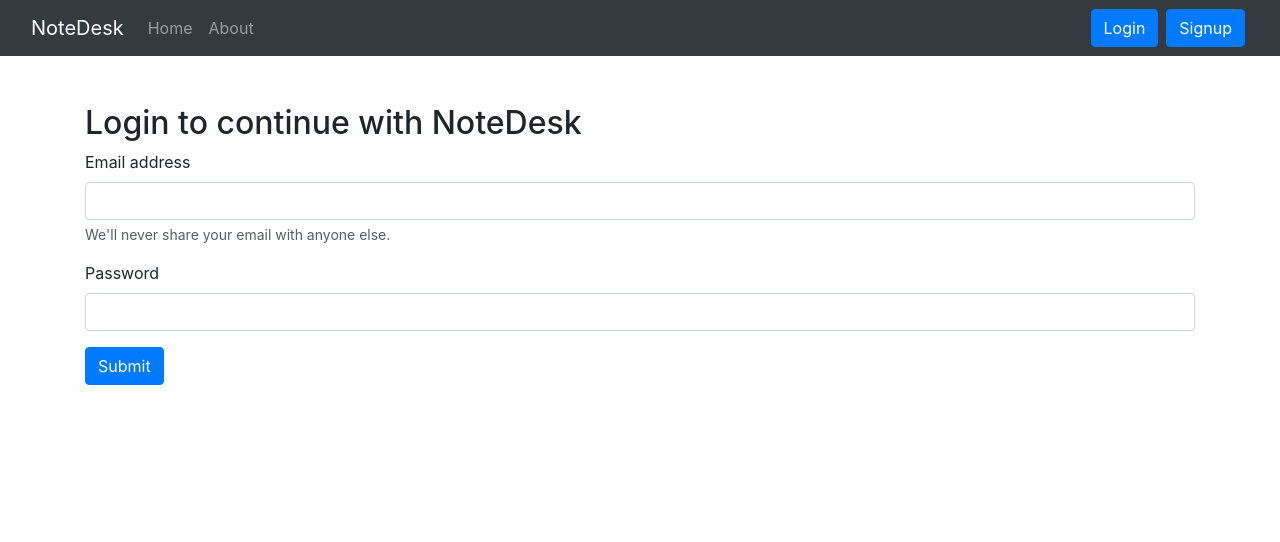
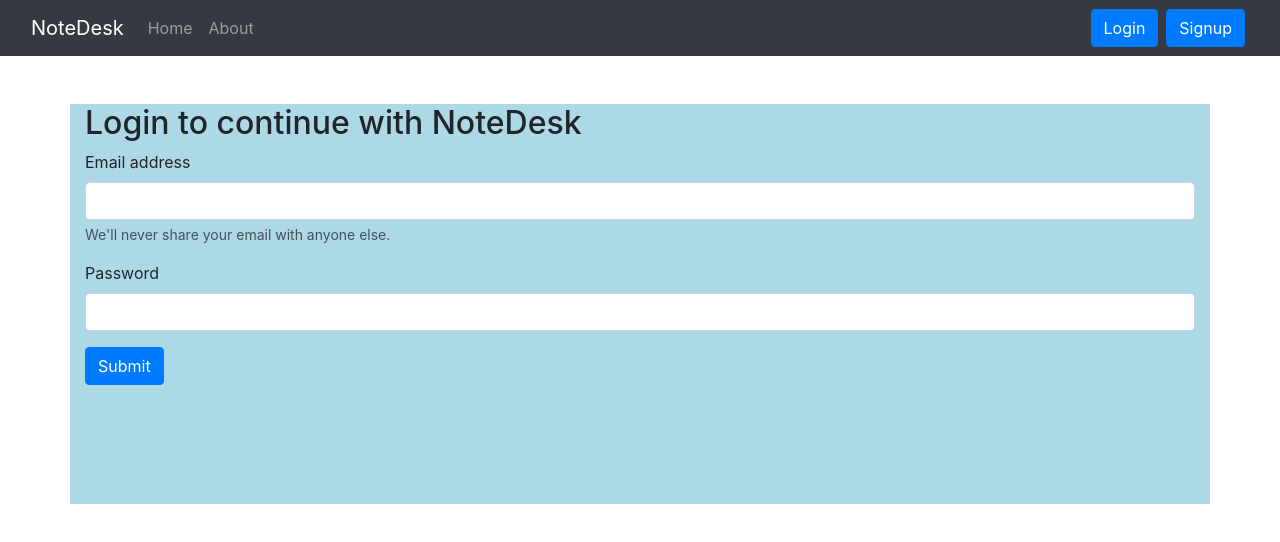
Before and after one commit to syedomar1/NoteDesk, a React (Create React App) app: page /login in a window 1280 px wide. Shown: the top 542 px of the page. Built offline with nearby package versions, Linux system fonts and the light colour scheme.

Commit message:
Final commit

```diff
--- a/src/App.js
+++ b/src/App.js
@@ -26,7 +26,7 @@ function App() {
         <Router>
           <Navbar title="NoteDesk" aboutText="About" />
           <Alert alert={alert}/>
-          <div className="container">
+          <div className="container" style={{backgroundColor: "lightblue",minHeight:"50vh"}}>
             <Routes>
               <Route exact path="/" element={<Home showAlert={showAlert}/>} />
               <Route exact path="/about" element={<About />} />
```
